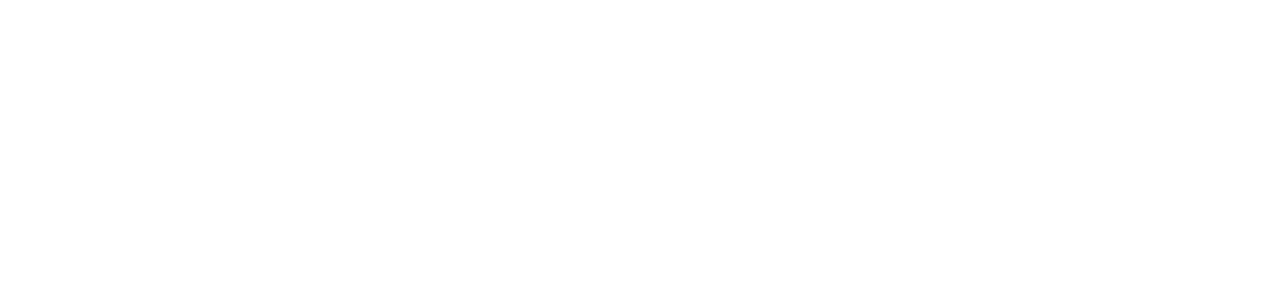
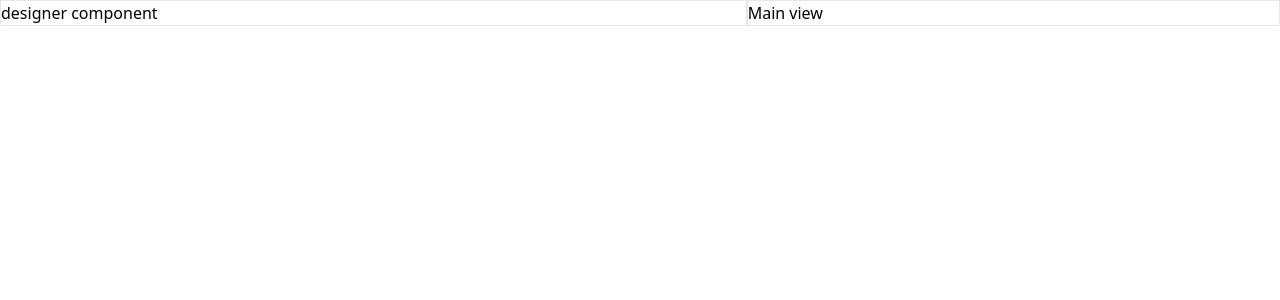
Before and after one commit to mwatidy/web2print, a Nuxt app: page /designer in a window 1280 px wide. Before the commit this address had no page. Shown: the top 300 px of the page. Built offline with nearby package versions, Linux system fonts and the light colour scheme.

Commit message:
layout size defined

```diff
--- /dev/null
+++ b/assets/js/classes/game/Board.js
@@ -0,0 +1,3 @@
+export default class Board {
+
+}
--- /dev/null
+++ b/assets/js/classes/game/Game.js
@@ -0,0 +1,22 @@
+import Player from "./Player";
+import Board from "./Board";
+import Piece from "./Piece";
+
+export default class Game  {
+
+    constructor () {
+
+        this.player1 = new Player()
+        this.player2 = new Player()
+
+        this.board = new Board()
+
+
+
+
+
+
+
+    }
+
+}
--- /dev/null
+++ b/assets/js/classes/game/Piece.js
@@ -0,0 +1,5 @@
+export default class Piece {
+
+
+
+}
--- /dev/null
+++ b/assets/js/classes/game/Player.js
@@ -0,0 +1,19 @@
+export default class Player {
+
+    constructor () {
+
+        this.name = ''
+        this.color = ''
+        this.moves = []
+
+    }
+
+    makeMove (move) {
+        // validate if move can be played then add to moves
+        this.moves.push(move)
+    }
+
+
+
+
+}
--- /dev/null
+++ b/layouts/designer.vue
@@ -0,0 +1,14 @@
+<template>
+<div class="w-full flex">
+  <div class="designer-view border lg:w-1/2 xl:w-7/12">
+    <span>designer component</span>
+  </div>
+  <div class="designer-main border lg:w-1/2 xl:w-5/12">
+    <Nuxt />
+  </div>
+</div>
+</template>
+
+<style>
+
+</style>
--- /dev/null
+++ b/pages/designer.vue
@@ -0,0 +1,15 @@
+<template>
+    <span class="text-bold">
+        Main view
+    </span>
+</template>
+
+<script>
+
+export default {
+    layout: 'designer',
+    created () {
+        console.log('you are on track')
+    },
+}
+</script>
```
Also changed, not shown: assets/js/classes/game/app.js (added).
